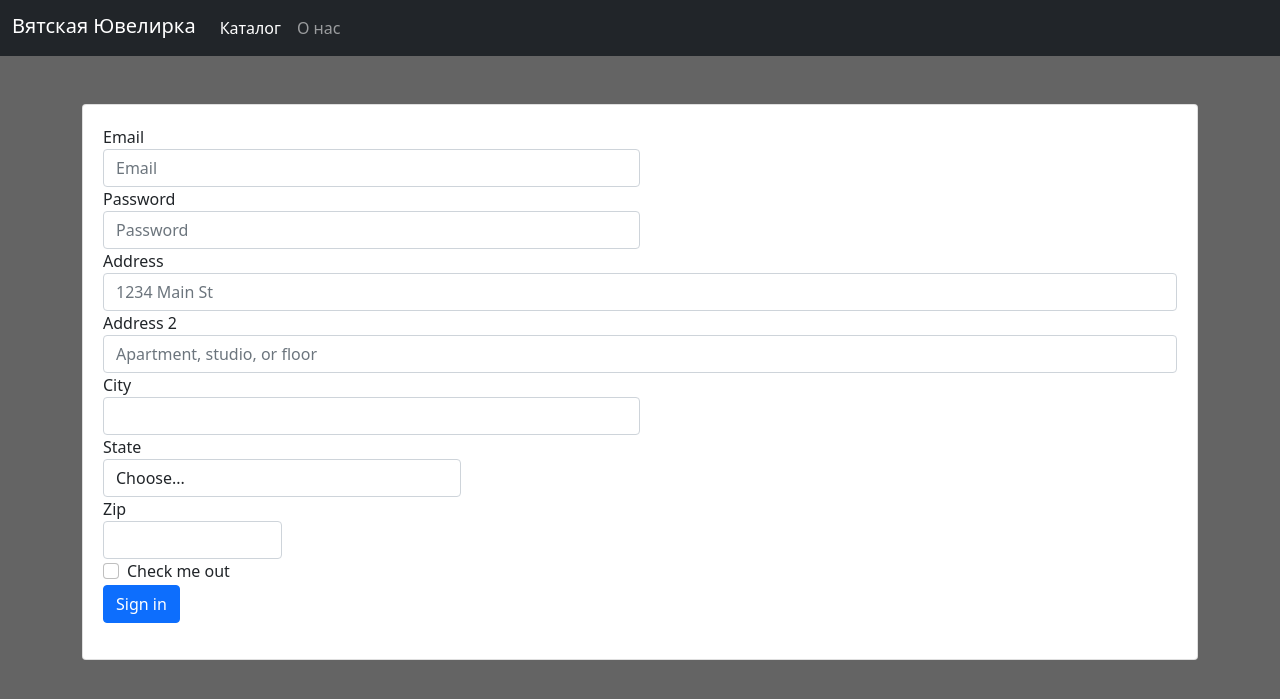
After one commit to GeorgProfi/vyatskaya_jewelry, a Django app: page /order in a window 1280 px wide. The commit adds this page. Shown: the top 699 px of the page. Run offline with Django 4.2, Linux system fonts and the light colour scheme; some libraries are stand-ins or nearby versions.

```diff
--- /dev/null
+++ b/vyatskaya_jewelry/jewelry_shop/main/templates/main/order.html
@@ -0,0 +1,61 @@
+<{% extends 'main/base.html' %}
+{%load static%}
+<link href="//maxcdn.bootstrapcdn.com/bootstrap/3.3.0/css/bootstrap.min.css" rel="stylesheet" id="bootstrap-css">
+<script src="//maxcdn.bootstrapcdn.com/bootstrap/3.3.0/js/bootstrap.min.js"></script>
+<script src="//code.jquery.com/jquery-1.11.1.min.js"></script>
+<!------ Include the above in your HEAD tag ---------->
+
+<!DOCTYPE html>
+<html lang="en">
+
+
+{% block content %}
+<div class="card">
+<form style="padding: 20px;">
+  <div class="form-row">
+    <div class="form-group col-md-6">
+      <label for="inputEmail4">Email</label>
+      <input type="email" class="form-control" id="inputEmail4" placeholder="Email">
+    </div>
+    <div class="form-group col-md-6">
+      <label for="inputPassword4">Password</label>
+      <input type="password" class="form-control" id="inputPassword4" placeholder="Password">
+    </div>
+  </div>
+  <div class="form-group">
+    <label for="inputAddress">Address</label>
+    <input type="text" class="form-control" id="inputAddress" placeholder="1234 Main St">
+  </div>
+  <div class="form-group">
+    <label for="inputAddress2">Address 2</label>
+    <input type="text" class="form-control" id="inputAddress2" placeholder="Apartment, studio, or floor">
+  </div>
+  <div class="form-row">
+    <div class="form-group col-md-6">
+      <label for="inputCity">City</label>
+      <input type="text" class="form-control" id="inputCity">
+    </div>
+    <div class="form-group col-md-4">
+      <label for="inputState">State</label>
+      <select id="inputState" class="form-control">
+        <option selected>Choose...</option>
+        <option>...</option>
+      </select>
+    </div>
+    <div class="form-group col-md-2">
+      <label for="inputZip">Zip</label>
+      <input type="text" class="form-control" id="inputZip">
+    </div>
+  </div>
+  <div class="form-group">
+    <div class="form-check">
+      <label class="form-check-label">
+        <input class="form-check-input" type="checkbox"> Check me out
+      </label>
+    </div>
+  </div>
+  <button type="submit" class="btn btn-primary">Sign in</button>
+</form>
+  <div/>
+{% endblock %}
+</html>
--- a/vyatskaya_jewelry/jewelry_shop/main/urls.py
+++ b/vyatskaya_jewelry/jewelry_shop/main/urls.py
@@ -15,6 +15,7 @@ urlpatterns = [
     path('show', views.display_images, ),
     path('<int:product_id>',views.detail, name='detail'),
     path('catalog', views.catalog,name = 'catalog'),
+    path('order',views.oreder,name = 'order')
 
 ]
 
--- a/vyatskaya_jewelry/jewelry_shop/main/views.py
+++ b/vyatskaya_jewelry/jewelry_shop/main/views.py
@@ -24,3 +24,6 @@ def display_images(request):
     # getting all the objects of hotel.
     allimages = GetImage.objects.all()
     return render(request, 'show.html', {'images': allimages})
+
+def oreder(reqest):
+    return render(reqest, 'main/order.html')
```
Also changed, not shown: vyatskaya_jewelry/jewelry_shop/main/templates/main/detal_of_product.html (+12 -0 lines), vyatskaya_jewelry/jewelry_shop/mybd.sqlite3.
